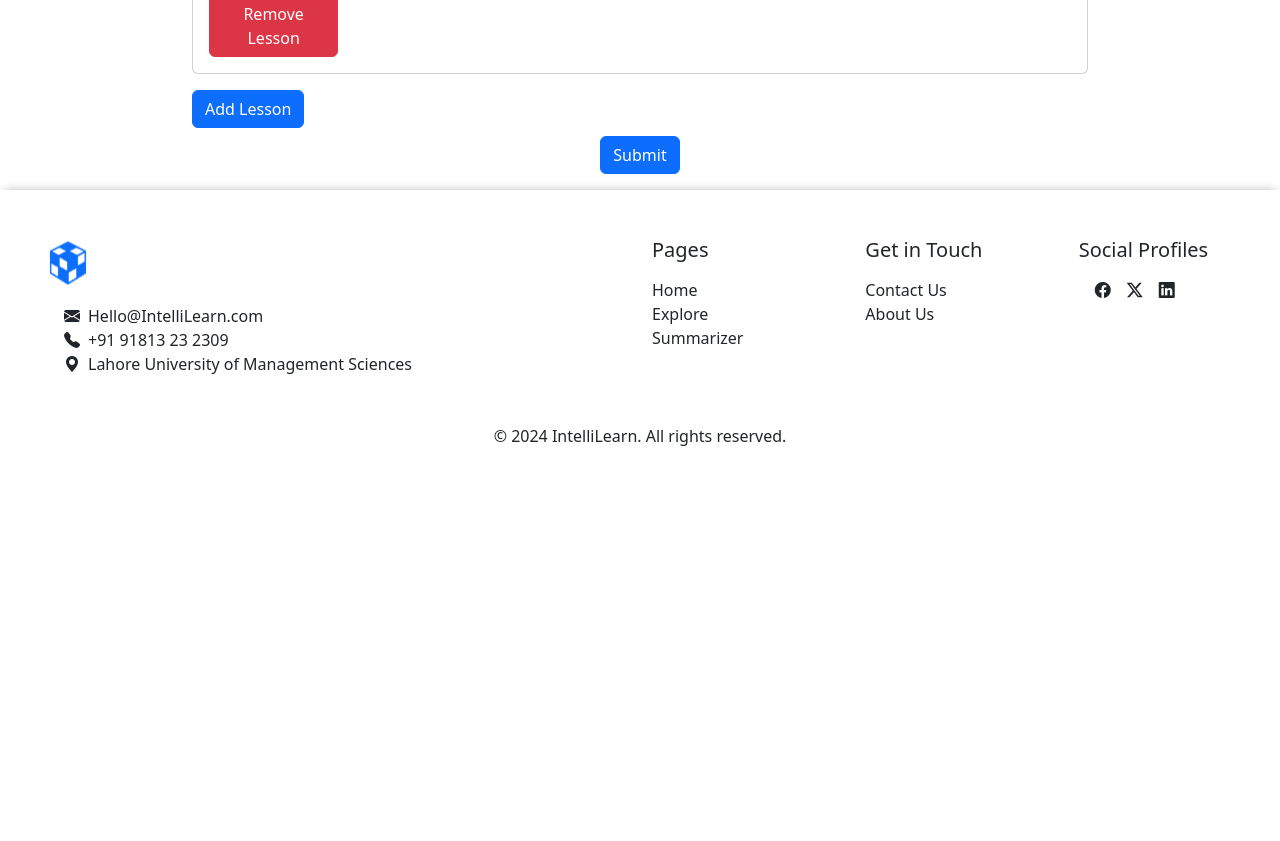
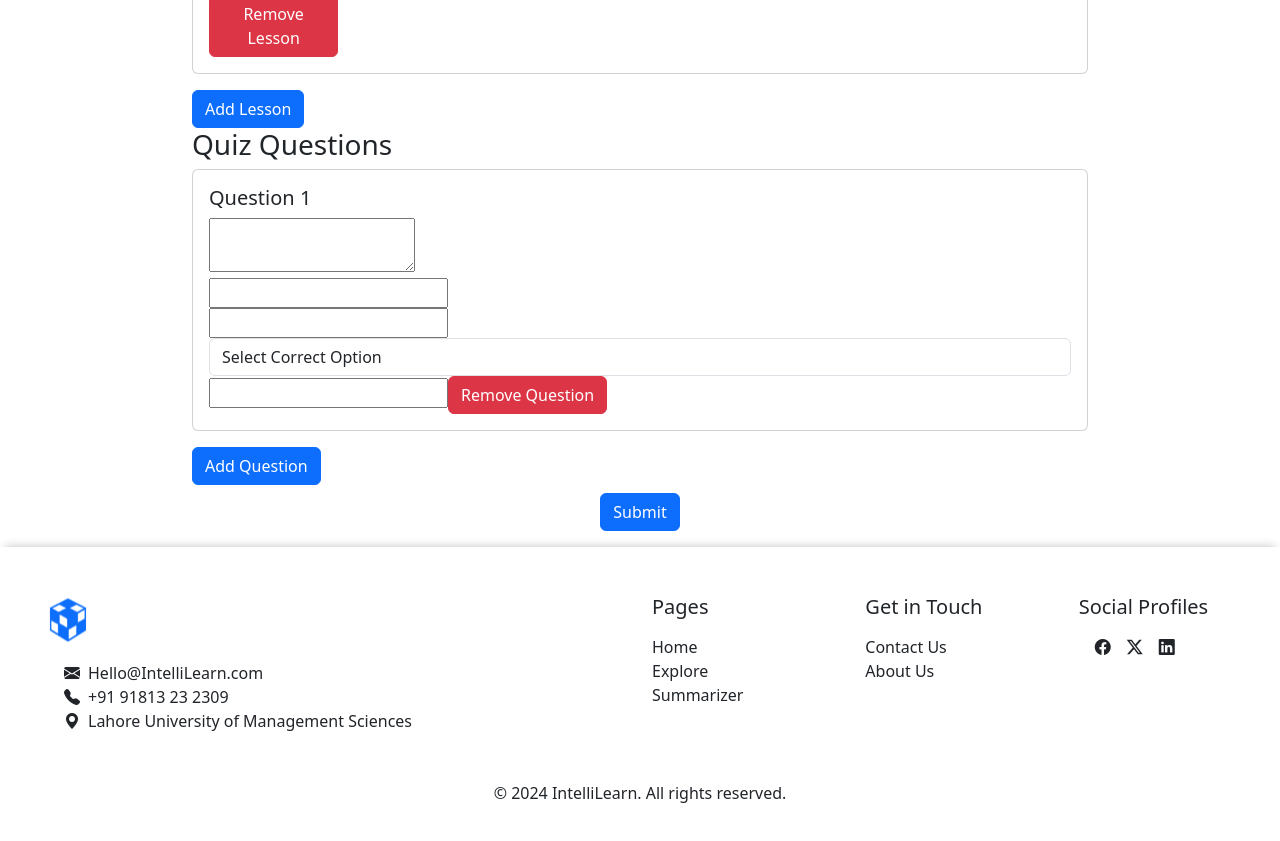
Before and after one commit to hasanhd555/GPT-EdTech, a React (Create React App) app in the folder Frontend/: page /add-course in a window 1280 px wide. Shown: the part 1020-1861 px from the top of the page. Before the commit the page ends 1532 px from the top, so only its background shows below. Built offline with nearby package versions, Linux system fonts and the light colour scheme.

Commit message:
Working on Quiz Validation

```diff
--- a/Frontend/src/components/Courses/NewAddCourse.tsx
+++ b/Frontend/src/components/Courses/NewAddCourse.tsx
@@ -23,6 +23,24 @@ const courseSchema = yup.object().shape({
       })
     )
     .min(1, "At least one lesson is required"),
+  quizQuestions: yup
+    .array()
+    .of(
+      yup.object().shape({
+        id: yup.string().required(),
+        question: yup.string().required("Question is required"),
+        options: yup
+          .array()
+          .of(yup.string().required("Option is required"))
+          .min(1, "At least one option is required"),
+        correctOption: yup
+          .number()
+          .min(0, "A correct option is required")
+          .required(),
+        concept: yup.string().required("Concept is required"),
+      })
+    )
+    .min(1, "At least one quiz question is required"),
 });
 
 interface Lesson {
@@ -31,10 +49,19 @@ interface Lesson {
   content: string;
 }
 
+interface QuizQuestion {
+  id: string;
+  question: string;
+  options: string[];
+  correctOption: number;
+  concept: string;
+}
+
 interface FormValues {
   courseName: string;
   courseDescription: string;
   lessons: Lesson[];
+  quizQuestions: QuizQuestion[];
 }
 
 const NewAddCourse: React.FC = () => {
@@ -95,15 +122,45 @@ const NewAddCourse: React.FC = () => {
         return;
       }
 
-      const { courseName, courseDescription, lessons } = values;
-      let obj = {
+      // Custom validation for quiz questions
+      if (
+        values.quizQuestions.length === 0 ||
+        values.quizQuestions.every(
+          (q) =>
+            !q.question ||
+            q.options.length < 2 ||
+            q.correctOption < 0 ||
+            q.options.some((option) => option.trim() === "") ||
+            q.concept.trim() === ""
+        )
+      ) {
+        setErrors({
+          quizQuestions: "At least one complete quiz question is required.",
+        });
+        setIsUploading(false);
+        setSubmitting(false);
+        return;
+      }
+
+      const { courseName, courseDescription, lessons, quizQuestions } = values;
+      const courseData = {
+        adminId: _id,
         name: courseName,
         description: courseDescription,
         image_url: courseImage,
         lessons: lessons.map(({ title, content }) => ({ title, content })),
+        quizQuestions: quizQuestions.map(
+          ({ question, options, correctOption, concept }) => ({
+            question,
+            options,
+            correctOption,
+            concept,
+          })
+        ),
       };
-      console.log("obj", obj);
-      const response = await axios.post(CreateNewCourse, obj);
+
+      console.log("courseData", courseData);
+      const response = await axios.post(CreateNewCourse, courseData);
 
       console.log("Course creation successful", response.data);
       setShowSuccessToast(true);
@@ -127,6 +184,15 @@ const NewAddCourse: React.FC = () => {
             courseName: "",
             courseDescription: "",
             lessons: [{ id: uuidv4(), title: "", content: "" }],
+            quizQuestions: [
+              {
+                id: uuidv4(),
+                question: "",
+                options: ["", ""],
+                correctOption: -1,
+                concept: "",
+              },
+            ],
           }}
           validationSchema={courseSchema}
           onSubmit={handleSubmit}
@@ -281,6 +347,51 @@ const NewAddCourse: React.FC = () => {
                 )}
               </FieldArray>
 
+              {/* Quiz Section  */}
+
+              <FieldArray name="quizQuestions">
+  {({ push, remove }) => (
+    <div>
+      <h3>Quiz Questions</h3>
+      {values.quizQuestions.map((question, index) => (
+        <div key={question.id}>
+          <Card className="mb-3">
+            <Card.Body>
+              <h5>Question {index + 1}</h5>
+              <Field name={`quizQuestions[${index}].question`} as="textarea" />
+              <ErrorMessage name={`quizQuestions[${index}].question`} component="div" className="text-danger" />
+              {question.options.map((option, optionIndex) => (
+                <div key={optionIndex}>
+                  <Field name={`quizQuestions[${index}].options[${optionIndex}]`} type="text" />
+                  <ErrorMessage name={`quizQuestions[${index}].options[${optionIndex}]`} component="div" className="text-danger" />
+                </div>
+              ))}
+              <Field name={`quizQuestions[${index}].correctOption`} as="select" className="form-control">
+                <option value="-1" disabled={question.correctOption !== -1}>Select Correct Option</option>
+                {question.options.map((_, optionIndex) => (
+                  <option key={optionIndex} value={optionIndex}>
+                    Option {optionIndex + 1}
+                  </option>
+                ))}
+              </Field>
+              <ErrorMessage name={`quizQuestions[${index}].correctOption`} component="div" className="text-danger" />
+              <Field name={`quizQuestions[${index}].concept`} type="text" />
+              <ErrorMessage name={`quizQuestions[${index}].concept`} component="div" className="text-danger" />
+              <Button variant="danger" onClick={() => remove(index)}>Remove Question</Button>
+            </Card.Body>
+          </Card>
+        </div>
+      ))}
+      <Button onClick={() => push({ id: uuidv4(), question: "", options: ["", ""], correctOption: -1, concept: "" })}>
+        Add Question
+      </Button>
+    </div>
+  )}
+</FieldArray>
+
+
+
+
               {/* Displaying Form-level Custom Error Message for Lessons */}
               {errors.lessons && typeof errors.lessons === "string" && (
                 <div className="alert alert-danger">{errors.lessons}</div>
```
